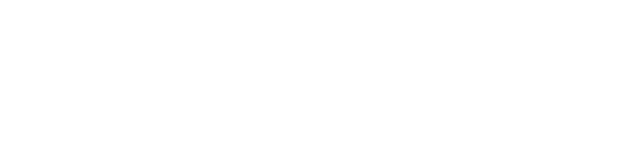
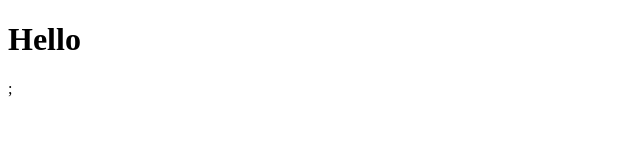
Before and after one commit to jo-sep/try, a plain HTML site: page index.html in a window 1280 px wide. Shown: the whole page, without its empty margins (0-640 px from the left). Drawn offline with Linux system fonts and the light colour scheme.

Commit message:
Added Hello h1

```diff
--- a/index.html
+++ b/index.html
@@ -4,6 +4,6 @@
 	<title>qwewq</title>
 </head>
 <body>
-
+	<h1>Hello</h1>;
 </body>
 </html>
```
